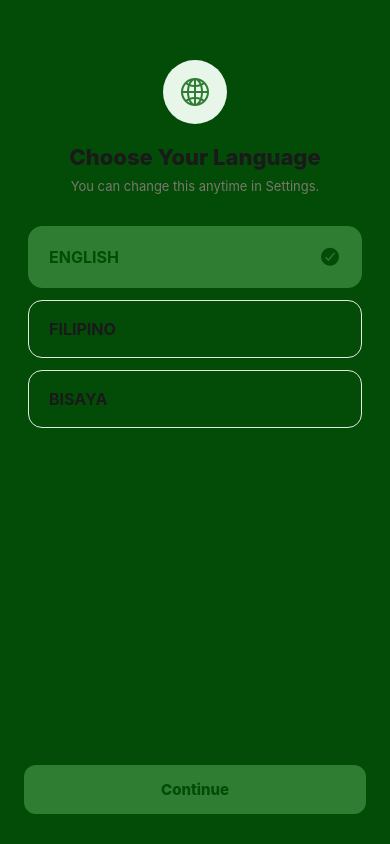
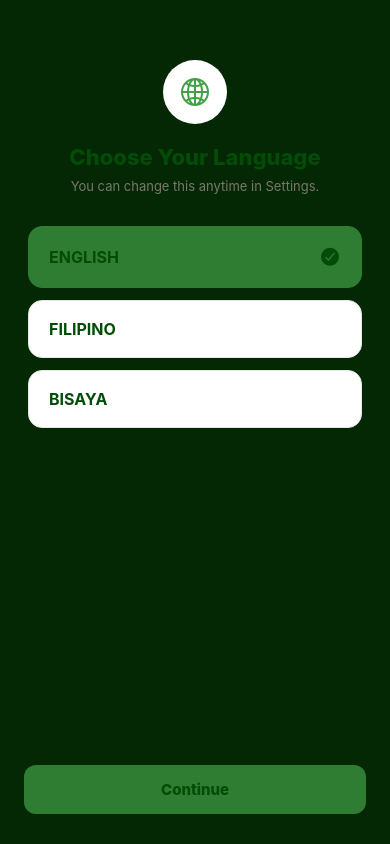
Before and after one commit to Leosksksksk/AgriLensAI-System, a React Native app: screen /Home in a window 390 px wide. Built offline with nearby package versions, Linux system fonts and the light colour scheme.

Commit message:
UPDATE: Added more designs to the system.

```diff
--- a/src/screens/ClimateScreen.js
+++ b/src/screens/ClimateScreen.js
@@ -94,7 +94,7 @@ const styles = StyleSheet.create({
   locationText: { color: '#DCEEDC', fontSize: 12 },
   body: { padding: 20, paddingBottom: 40 },
   metricsRow: { flexDirection: 'row', gap: 10, marginBottom: 16 },
-  metricCard: { flex: 1, backgroundColor: colors.white, borderRadius: 12, padding: 12, alignItems: 'flex-start', gap: 6 },
+  metricCard: { flex: 1, backgroundColor: colors.card, borderRadius: 12, padding: 12, alignItems: 'flex-start', gap: 6 },
   metricLabel: { fontSize: 11, color: colors.textMuted },
   metricValue: { fontSize: 16, fontWeight: '800', color: colors.textDark },
   riskCard: {
--- a/src/screens/HistoryScreen.js
+++ b/src/screens/HistoryScreen.js
@@ -108,7 +108,7 @@ const styles = StyleSheet.create({
   searchWrap: {
     flexDirection: 'row',
     alignItems: 'center',
-    backgroundColor: colors.white,
+    backgroundColor: colors.card,
     marginHorizontal: 20,
     marginTop: 16,
     marginBottom: 16,
@@ -130,7 +130,7 @@ const styles = StyleSheet.create({
   row: {
     flexDirection: 'row',
     alignItems: 'center',
-    backgroundColor: colors.white,
+    backgroundColor: colors.card,
     borderRadius: 12,
     padding: 14,
     marginBottom: 10,
--- a/src/screens/LanguageSelectScreen.js
+++ b/src/screens/LanguageSelectScreen.js
@@ -19,7 +19,7 @@ export default function LanguageSelectScreen({ navigation }) {
     <SafeAreaView style={styles.container}>
       <View style={styles.content}>
         <View style={styles.logoCircle}>
-          <Ionicons name="globe-outline" size={32} color={colors.primary} />
+          <Ionicons name="globe-outline" size={32} color={colors.primaryLight} />
         </View>
 
         <Text style={styles.title}>{t('chooseLanguageTitle')}</Text>
@@ -55,18 +55,18 @@ export default function LanguageSelectScreen({ navigation }) {
 }
 
 const styles = StyleSheet.create({
-  container: { flex: 1, backgroundColor: colors.white },
+  container: { flex: 1, backgroundColor: colors.background },
   content: { flex: 1, paddingHorizontal: 28, paddingTop: 60, alignItems: 'center' },
   logoCircle: {
     width: 64,
     height: 64,
     borderRadius: 32,
-    backgroundColor: colors.mint,
+    backgroundColor: colors.card,
     alignItems: 'center',
     justifyContent: 'center',
     marginBottom: 20,
   },
-  title: { fontSize: 22, fontWeight: '800', color: colors.textDark, textAlign: 'center' },
+  title: { fontSize: 22, fontWeight: '800', color: colors.white, textAlign: 'center' },
   subtitle: {
     fontSize: 13,
     color: colors.textMuted,
@@ -84,9 +84,10 @@ const styles = StyleSheet.create({
     borderRadius: 14,
     paddingHorizontal: 20,
     paddingVertical: 18,
+    backgroundColor: colors.card,
   },
   optionActive: { backgroundColor: colors.primary, borderColor: colors.primary },
-  optionText: { fontSize: 16, fontWeight: '700', color: colors.textDark },
+  optionText: { fontSize: 16, fontWeight: '700', color: colors.white },
   optionTextActive: { color: colors.white },
   continueBtn: {
     backgroundColor: colors.primary,
--- a/src/screens/OnboardingScreen.js
+++ b/src/screens/OnboardingScreen.js
@@ -1,5 +1,4 @@
 // src/screens/OnboardingScreen.js
-// import React from 'react';
 import { View, Text, StyleSheet, TouchableOpacity } from 'react-native';
 import { SafeAreaView } from 'react-native-safe-area-context';
 import { Ionicons } from '@expo/vector-icons';
@@ -28,7 +27,7 @@ export default function OnboardingScreen({ navigation }) {
         {STEPS.map((step, i) => (
           <View key={i} style={styles.stepRow}>
             <View style={styles.stepIcon}>
-              <Ionicons name={step.icon} size={22} color={colors.primary} />
+              <Ionicons name={step.icon} size={22} color={colors.primaryLight} />
             </View>
             <View style={styles.stepText}>
               <Text style={styles.stepTitle}>{t(step.titleKey)}</Text>
@@ -50,24 +49,24 @@ export default function OnboardingScreen({ navigation }) {
 }
 
 const styles = StyleSheet.create({
-  container: { flex: 1, backgroundColor: colors.white },
+  container: { flex: 1, backgroundColor: colors.background },
   header: { backgroundColor: colors.primaryDark, paddingTop: 54, paddingBottom: 18, paddingHorizontal: 20 },
   headerTitle: { color: colors.white, fontSize: 22, fontWeight: '800' },
   content: { flex: 1, paddingHorizontal: 24, paddingTop: 28 },
-  heading: { fontSize: 22, fontWeight: '800', color: colors.textDark },
+  heading: { fontSize: 22, fontWeight: '800', color: colors.white },
   subheading: { fontSize: 14, color: colors.textMuted, marginTop: 4, marginBottom: 26 },
   stepRow: { flexDirection: 'row', marginBottom: 26, alignItems: 'flex-start' },
   stepIcon: {
     width: 44,
     height: 44,
     borderRadius: 22,
-    backgroundColor: colors.mint,
+    backgroundColor: colors.card,
     alignItems: 'center',
     justifyContent: 'center',
     marginRight: 14,
   },
   stepText: { flex: 1 },
-  stepTitle: { fontWeight: '700', fontSize: 15, color: colors.textDark, marginBottom: 3 },
+  stepTitle: { fontWeight: '700', fontSize: 15, color: colors.white, marginBottom: 3 },
   stepDesc: { fontSize: 13, color: colors.textMuted, lineHeight: 18 },
   getStartedBtn: {
     backgroundColor: colors.primary,
--- a/src/screens/OtpVerifyScreen.js
+++ b/src/screens/OtpVerifyScreen.js
@@ -9,7 +9,6 @@ import { useLanguage } from '../context/LanguageContext';
 export default function OtpVerifyScreen({ route, navigation }) {
   const { t, language } = useLanguage();
 
-  // Grab the email and phone passed over from LoginScreen
   const { email, phone } = route.params;
   const [code, setCode] = useState('');
   const [loading, setLoading] = useState(false);
@@ -23,7 +22,6 @@ export default function OtpVerifyScreen({ route, navigation }) {
     try {
       setLoading(true);
 
-      // Verify the 6-digit OTP with Supabase
       const { data, error } = await supabase.auth.verifyOtp({
         email: email,
         token: code,
@@ -34,9 +32,6 @@ export default function OtpVerifyScreen({ route, navigation }) {
 
       const userId = data.session.user.id;
 
-      // Create/update the matching farmers profile row — required because
-      // scan_results.farmer_id has a foreign key pointing to farmers.id.
-      // Skipping this step causes every future scan upload to fail.
       const { error: upsertError } = await supabase.from('farmers').upsert(
         { id: userId, email, phone, preferred_language: language },
         { onConflict: 'id' }
@@ -44,11 +39,9 @@ export default function OtpVerifyScreen({ route, navigation }) {
 
       if (upsertError) throw upsertError;
 
-      // If successful, take them to the main app (or Onboarding)
       navigation.replace('MainTabs');
 
     } catch (error) {
-      //console.error(error);
       Alert.alert(t('verificationFailedTitle'), error.message);
     } finally {
       setLoading(false);
@@ -72,7 +65,7 @@ export default function OtpVerifyScreen({ route, navigation }) {
           <TextInput
             style={styles.codeInput}
             placeholder="000000"
-            placeholderTextColor="#8FA893"
+            placeholderTextColor={colors.textLight}
             keyboardType="number-pad"
             maxLength={6}
             value={code}
@@ -105,15 +98,15 @@ export default function OtpVerifyScreen({ route, navigation }) {
 const styles = StyleSheet.create({
   container: { flex: 1, backgroundColor: colors.background },
   content: { flex: 1, padding: 24, justifyContent: 'center', alignItems: 'center' },
-  headerIcon: { width: 80, height: 80, backgroundColor: '#DCEEDC', borderRadius: 40, justifyContent: 'center', alignItems: 'center', marginBottom: 24 },
+  headerIcon: { width: 80, height: 80, backgroundColor: colors.card, borderRadius: 40, justifyContent: 'center', alignItems: 'center', marginBottom: 24 },
   iconText: { fontSize: 32 },
-  title: { fontSize: 28, fontWeight: '800', color: colors.primaryDark, marginBottom: 12, textAlign: 'center' },
-  subtitle: { fontSize: 15, color: '#4A5D4E', marginBottom: 32, textAlign: 'center', lineHeight: 22 },
-  boldText: { fontWeight: '700', color: colors.primaryDark },
+  title: { fontSize: 28, fontWeight: '800', color: colors.white, marginBottom: 12, textAlign: 'center' },
+  subtitle: { fontSize: 15, color: colors.textMuted, marginBottom: 32, textAlign: 'center', lineHeight: 22 },
+  boldText: { fontWeight: '700', color: colors.white },
   inputContainer: { width: '100%', marginBottom: 32 },
-  codeInput: { backgroundColor: colors.white, borderWidth: 2, borderColor: colors.primary, borderRadius: 12, padding: 20, fontSize: 32, fontWeight: '800', color: colors.primaryDark, letterSpacing: 8 },
+  codeInput: { backgroundColor: colors.card, borderWidth: 2, borderColor: colors.primary, borderRadius: 12, padding: 20, fontSize: 32, fontWeight: '800', color: colors.white, letterSpacing: 8 },
   verifyBtn: { width: '100%', backgroundColor: colors.primary, borderRadius: 12, paddingVertical: 18, alignItems: 'center', marginBottom: 16 },
   verifyBtnText: { color: colors.white, fontWeight: '800', fontSize: 18 },
   backBtn: { padding: 12 },
-  backBtnText: { color: colors.primary, fontWeight: '700', fontSize: 15 },
+  backBtnText: { color: colors.primaryLight, fontWeight: '700', fontSize: 15 },
 });
--- a/src/screens/ProfileScreen.js
+++ b/src/screens/ProfileScreen.js
@@ -92,7 +92,7 @@ const styles = StyleSheet.create({
   },
   name: { color: colors.white, fontSize: 18, fontWeight: '800' },
   subLabel: { color: '#DCEEDC', fontSize: 12, marginTop: 2, letterSpacing: 0.5 },
-  card: { backgroundColor: colors.white, margin: 20, borderRadius: 14, padding: 18 },
+  card: { backgroundColor: colors.card, margin: 20, borderRadius: 14, padding: 18 },
   cardTitle: { fontWeight: '800', fontSize: 16, color: colors.textDark, marginBottom: 14 },
   fieldLabel: { fontSize: 12, color: colors.textMuted, marginBottom: 6, marginTop: 12 },
   input: {
--- a/src/screens/ResultsScreen.js
+++ b/src/screens/ResultsScreen.js
@@ -134,7 +134,7 @@ const styles = StyleSheet.create({
   cropPill: { backgroundColor: 'rgba(255,255,255,0.2)', paddingHorizontal: 12, paddingVertical: 5, borderRadius: 16 },
   cropPillText: { color: colors.white, fontSize: 12, fontWeight: '700' },
   body: { padding: 20, paddingBottom: 50 },
-  card: { backgroundColor: colors.white, borderRadius: 14, padding: 20, marginBottom: 16 },
+  card: { backgroundColor: colors.card, borderRadius: 14, padding: 20, marginBottom: 16 },
   diseaseLabel: { textAlign: 'center', color: colors.warning, fontWeight: '800', fontSize: 15, marginTop: 6 },
   diseaseDesc: { textAlign: 'center', color: colors.textMuted, fontSize: 12, marginTop: 6, lineHeight: 17 },
   confidenceRow: { flexDirection: 'row', justifyContent: 'space-between', marginBottom: 8 },
--- a/src/screens/ScanScreen.js
+++ b/src/screens/ScanScreen.js
@@ -52,8 +52,7 @@ export default function ScanScreen({ navigation }) {
     setShowCamera(true);
   }
 
-  // Runs the real, on-device pixel analysis. Independent of the network
-  // upload below — works fully offline.
+  // Runs the real, on-device pixel analysis. Independent of the network upload
   async function runAnalysis(uri) {
     setAnalyzing(true);
     setDiagnosis(null);
@@ -111,10 +110,8 @@ export default function ScanScreen({ navigation }) {
   }
 
   function handleImageReady(uri) {
-    setImageUri(uri);
-    // Analysis (local) and upload (network) run independently — analysis
-    // doesn't need to wait for or depend on the network call succeeding.
-    runAnalysis(uri);
+    setImageUri(uri);        // Analysis (local) and upload (network) run independently — analysis
+    runAnalysis(uri);       // doesn't need to wait for or depend on the network call succeeding.
     uploadAndSyncToSupabase(uri);
   }
 
@@ -239,6 +236,7 @@ export default function ScanScreen({ navigation }) {
           )}
         </View>
 
+        {/* UPLOAD & TAKE PHOTO BUTTONS */}
         <View style={styles.buttonRow}>
           <TouchableOpacity style={styles.outlineBtn} activeOpacity={0.85} onPress={handleUploadPhoto} disabled={uploading}>
             <Text style={styles.outlineBtnText}>{uploading ? 'Uploading...' : t('uploadPhoto')}</Text>
@@ -248,12 +246,14 @@ export default function ScanScreen({ navigation }) {
           </TouchableOpacity>
         </View>
 
+        {/* MAIN SCAN BUTTON */}
         <TouchableOpacity style={styles.scanBtn} activeOpacity={0.85} onPress={handleAnalyze}>
           <Text style={styles.scanBtnText}>{t('scanLeafBtn')}</Text>
         </TouchableOpacity>
 
+        {/* OFFLINE AI BUTTON */}
         <TouchableOpacity style={styles.analyzeBtn} activeOpacity={0.85} onPress={handleAnalyze}>
-          <Ionicons name="sparkles" size={16} color={colors.white} style={{ marginRight: 8 }} />
+          <Ionicons name="sparkles" size={16} color="#A2E0A2" style={{ marginRight: 8 }} />
           <Text style={styles.analyzeBtnText}>{t('analyzeOffline')}</Text>
         </TouchableOpacity>
       </ScrollView>
@@ -265,7 +265,7 @@ const styles = StyleSheet.create({
   container: { flex: 1, backgroundColor: colors.background },
   header: {
     backgroundColor: colors.primaryDark,
-    paddingTop: 54,
+    paddingTop: 16,
     paddingBottom: 16,
     paddingHorizontal: 20,
     flexDirection: 'row',
@@ -326,28 +326,52 @@ const styles = StyleSheet.create({
   cornerBL: { position: 'absolute', bottom: 20, left: 20, width: 26, height: 26, borderBottomWidth: 2, borderLeftWidth: 2, borderColor: colors.white },
   cornerBR: { position: 'absolute', bottom: 20, right: 20, width: 26, height: 26, borderBottomWidth: 2, borderRightWidth: 2, borderColor: colors.white },
   buttonRow: { flexDirection: 'row', gap: 12, marginBottom: 14 },
+
+  /* Upload Photo (Outline Button) */
   outlineBtn: {
     flex: 1,
-    borderWidth: 1.5,
-    borderColor: colors.primary,
+    borderWidth: 1,
+    borderColor: '#26482D',
+    backgroundColor: '#112214',
     borderRadius: 10,
     paddingVertical: 14,
     alignItems: 'center',
   },
-  outlineBtnText: { color: colors.primary, fontWeight: '700', fontSize: 13 },
-  filledBtn: { flex: 1, backgroundColor: colors.primary, borderRadius: 10, paddingVertical: 14, alignItems: 'center' },
-  filledBtnText: { color: colors.white, fontWeight: '700', fontSize: 13 },
-  scanBtn: { backgroundColor: colors.leafGreen, borderRadius: 10, paddingVertical: 16, alignItems: 'center', marginBottom: 12 },
-  scanBtnText: { color: colors.white, fontWeight: '800', fontSize: 15 },
+  outlineBtnText: { color: '#FFFFFF', fontWeight: '700', fontSize: 13 },
+
+  /* Take Photo (Filled Button) */
+  filledBtn: {
+    flex: 1,
+    backgroundColor: '#2E7D32',
+    borderRadius: 10,
+    paddingVertical: 14,
+    alignItems: 'center'
+  },
+  filledBtnText: { color: '#FFFFFF', fontWeight: '700', fontSize: 13 },
+
+  /* Scan Leaf Button */
+  scanBtn: {
+    backgroundColor: '#4CAF50',
+    borderRadius: 10,
+    paddingVertical: 16,
+    alignItems: 'center',
+    marginBottom: 12
+  },
+  scanBtnText: { color: '#09150B', fontWeight: '800', fontSize: 15 }, // Dark green on light green for high readability
+
+  /* Offline AI Button ("Susihon gamit ang Offline AI") */
   analyzeBtn: {
-    backgroundColor: '#123A18',
+    backgroundColor: '#112214',
+    borderWidth: 1,
+    borderColor: '#26482D',
     borderRadius: 10,
     paddingVertical: 16,
     alignItems: 'center',
     flexDirection: 'row',
     justifyContent: 'center',
   },
-  analyzeBtnText: { color: colors.white, fontWeight: '800', fontSize: 14 },
+  analyzeBtnText: { color: '#A2E0A2', fontWeight: '800', fontSize: 14 }, // Bright mint green text
+
   cameraControls: {
     position: 'absolute',
     bottom: 36,
--- a/src/screens/SettingsScreen.js
+++ b/src/screens/SettingsScreen.js
@@ -151,8 +151,7 @@ const styles = StyleSheet.create({
   headerTitle: { color: colors.white, fontSize: 22, fontWeight: '800' },
   body: { padding: 20, paddingBottom: 40 },
   sectionLabel: { fontSize: 11, fontWeight: '800', color: colors.textLight, marginBottom: 8, marginTop: 12, letterSpacing: 0.5 },
-  card: { backgroundColor: colors.white, borderRadius: 14, paddingHorizontal: 16 },
-  row: { flexDirection: 'row', justifyContent: 'space-between', alignItems: 'center', paddingVertical: 14 },
+  card: { backgroundColor: colors.card, borderRadius: 14, paddingHorizontal: 16 },  row: { flexDirection: 'row', justifyContent: 'space-between', alignItems: 'center', paddingVertical: 14 },
   rowLeft: { flexDirection: 'row', alignItems: 'center', gap: 10 },
   rowLabel: { fontSize: 14, color: colors.textDark, fontWeight: '600' },
   rowRight: { flexDirection: 'row', alignItems: 'center', gap: 6 },
@@ -173,7 +172,7 @@ const styles = StyleSheet.create({
     justifyContent: 'flex-end',
   },
   modalSheet: {
-    backgroundColor: colors.white,
+    backgroundColor: colors.card,
     borderTopLeftRadius: 18,
     borderTopRightRadius: 18,
     paddingHorizontal: 20,
--- a/src/screens/TreatmentPlanScreen.js
+++ b/src/screens/TreatmentPlanScreen.js
@@ -156,7 +156,7 @@ const styles = StyleSheet.create({
   cropPillText: { color: colors.white, fontSize: 12, fontWeight: '700' },
   body: { padding: 20, paddingBottom: 40 },
   diseaseCard: {
-    backgroundColor: colors.white,
+    backgroundColor: colors.card,
     borderRadius: 14,
     padding: 16,
     flexDirection: 'row',
@@ -176,7 +176,7 @@ const styles = StyleSheet.create({
   severityDot: { width: 8, height: 8, borderRadius: 4 },
   severityText: { fontSize: 12, color: colors.textMuted },
   sectionTitle: { fontWeight: '800', fontSize: 15, color: colors.textDark, marginBottom: 10 },
-  card: { backgroundColor: colors.white, borderRadius: 14, padding: 16, marginBottom: 20 },
+  card: { backgroundColor: colors.card, borderRadius: 14, padding: 16, marginBottom: 20 },
   actionRow: { flexDirection: 'row', alignItems: 'flex-start', gap: 10, marginBottom: 12 },
   actionText: { flex: 1, fontSize: 13, color: colors.textDark, lineHeight: 18 },
   organicName: { fontWeight: '700', color: colors.primary, fontSize: 14, marginBottom: 4 },
```
Also changed, not shown: src/screens/LoginScreen.js (+20 -17 lines), src/theme/colors.js (+4 -4 lines).
